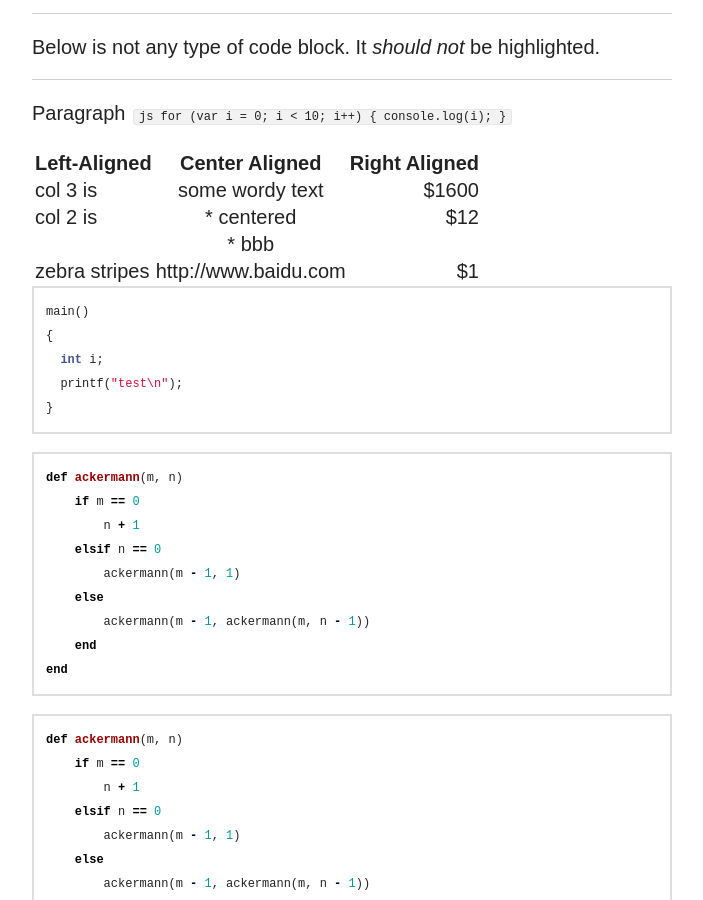
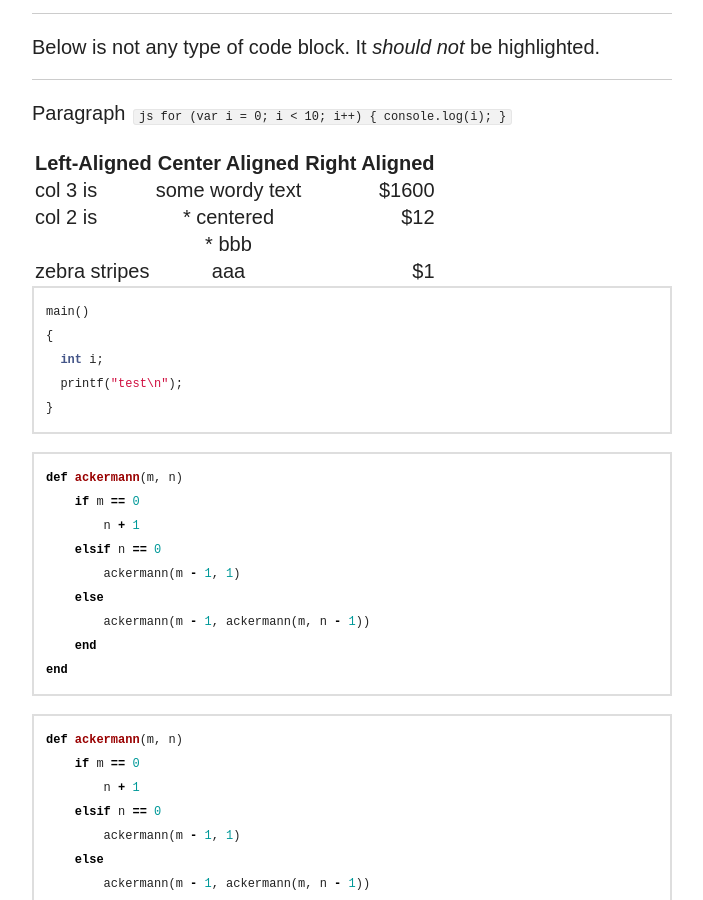
Before and after one commit to lleii/lleii.github.io, a Jekyll site: the page built from _posts/2014-05-30-md-test.md, in a window 1280 px wide and 900 px high, scrolled down 3265 px. Shown: the whole window, without its empty margins (318-1021 px from the left). Built offline with Jekyll 4.4.1, drawn with Linux system fonts in a browser that asks for light colours; nearby versions of some CDN libraries; Markdown is read by kramdown in place of the engine named in the settings; comment, search, counter and statistics services are not loaded.

Commit message:
nil commit msg

```diff
--- a/_posts/2014-05-30-md-test.md
+++ b/_posts/2014-05-30-md-test.md
@@ -172,7 +172,7 @@ Paragraph
 | col 3 is| some wordy text | $1600 |
 | col 2 is| * centered        |   $12 |
 |         |   * bbb |
-| zebra stripes | http://www.baidu.com        |    $1 |
+| zebra stripes | [aaa](http://www.baidu.com)        |    $1 |
 
 
 
```
